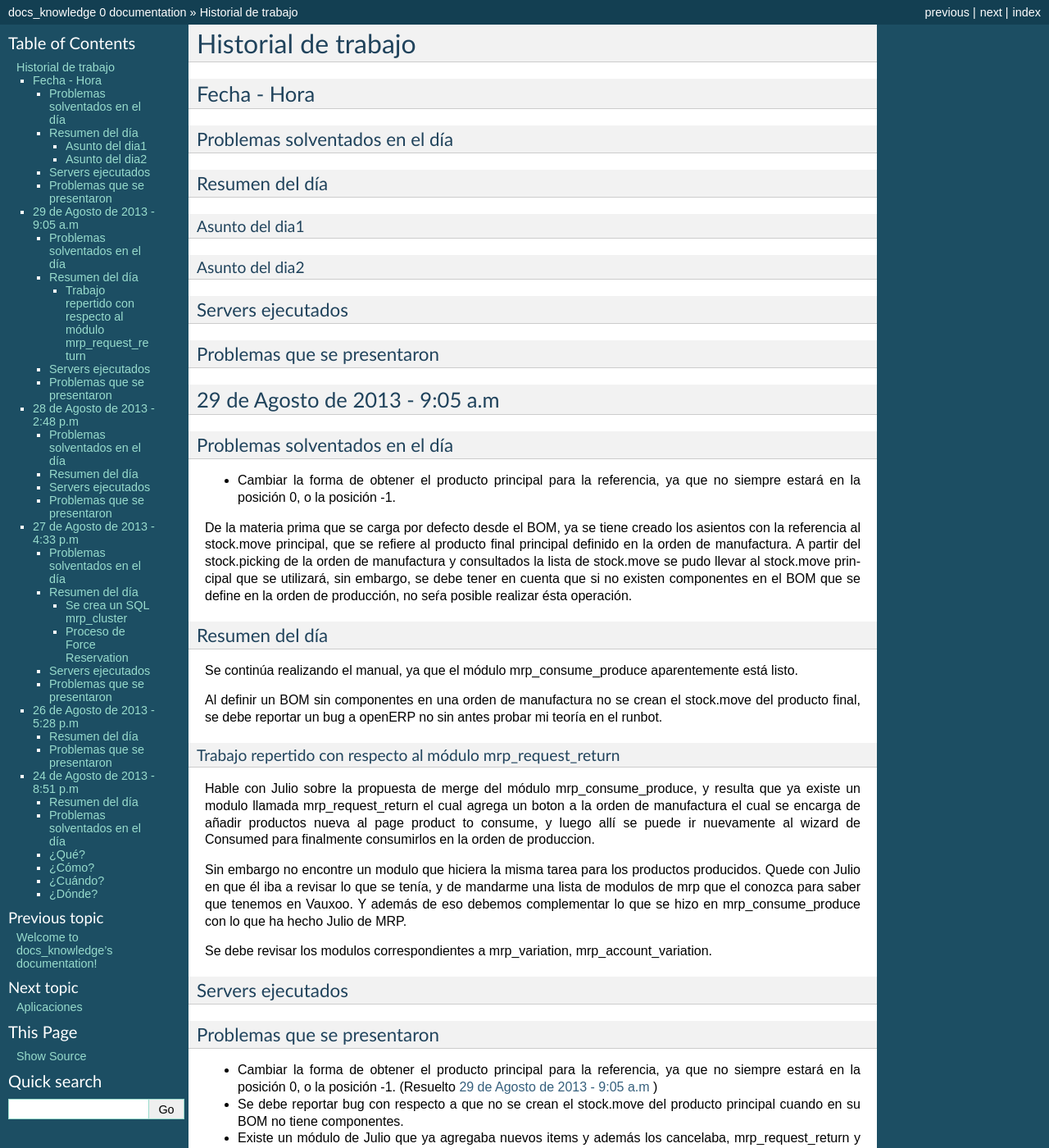
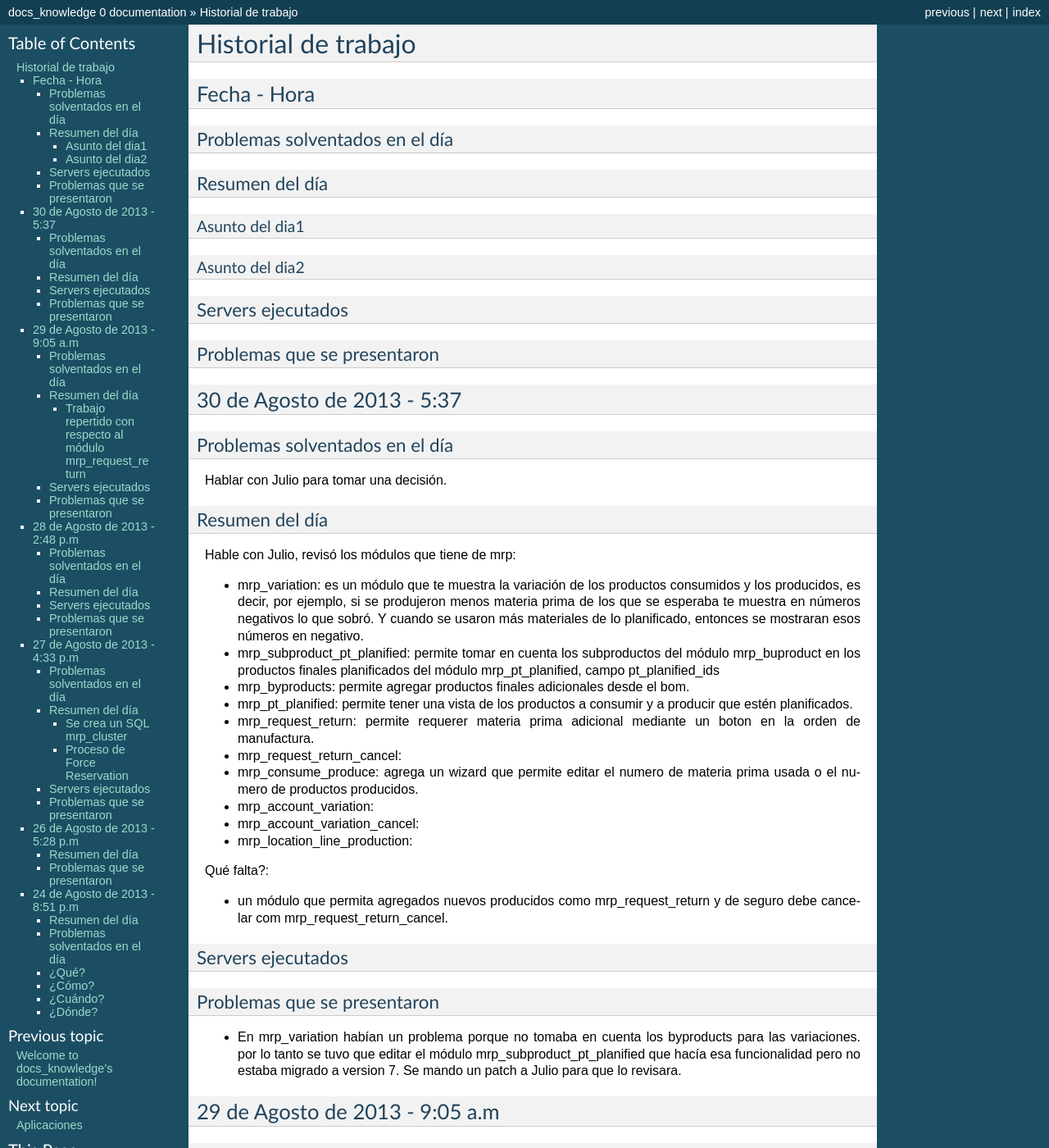
Before and after one commit to yaniaular/knowledge, a Sphinx documentation site: the page built from source/donde_quede.rst, in a window 1280 px wide and 1400 px high. Shown: the whole window at 82% size. Built offline with Sphinx 7.4.7, drawn with Linux system fonts in a browser that asks for light colours; formulas are drawn with MathJax 3; pages that are not in the unit, such as notebooks, are missing from menus.

Commit message:
[ADD] resumen del día 30 de Agosto del 2013

```diff
--- a/source/donde_quede.rst
+++ b/source/donde_quede.rst
@@ -28,6 +28,54 @@ Problemas que se presentaron
 ~~~~~~~~~~~~~~~~~~~~~~~~~~~~
 
 
+30 de Agosto de 2013 - 5:37
+---------------------------
+
+~~~~~~~~~~~~~~~~~~~~~~~~~~~~~~~
+Problemas solventados en el día
+~~~~~~~~~~~~~~~~~~~~~~~~~~~~~~~
+
+Hablar con Julio para tomar una decisión.
+
+~~~~~~~~~~~~~~~
+Resumen del día
+~~~~~~~~~~~~~~~
+Hable con Julio, revisó los módulos que tiene de mrp:
+
+- mrp_variation: es un módulo que te muestra la variación de los productos consumidos y los
+  producidos, es decir, por ejemplo, si se produjeron menos materia prima de los que se esperaba te
+  muestra en números negativos lo que sobró. Y cuando se usaron más materiales de lo planificado,
+  entonces se mostraran esos números en negativo.
+- mrp_subproduct_pt_planified: permite tomar en cuenta los subproductos del módulo mrp_buproduct
+  en los productos finales planificados del módulo mrp_pt_planified, campo pt_planified_ids
+- mrp_byproducts: permite agregar productos finales adicionales desde el bom.
+- mrp_pt_planified: permite tener una vista de los productos a consumir y a producir que estén
+  planificados.
+- mrp_request_return: permite requerer materia prima adicional mediante un boton en la orden de
+  manufactura.
+- mrp_request_return_cancel:
+- mrp_consume_produce: agrega un wizard que permite editar el numero de materia prima usada o el
+  numero de productos producidos.
+- mrp_account_variation:
+- mrp_account_variation_cancel:
+- mrp_location_line_production:
+
+Qué falta?:
+
+- un módulo que permita agregados nuevos producidos como mrp_request_return y de seguro debe
+  cancelar com mrp_request_return_cancel.
+
+~~~~~~~~~~~~~~~~~~
+Servers ejecutados
+~~~~~~~~~~~~~~~~~~
+
+~~~~~~~~~~~~~~~~~~~~~~~~~~~~
+Problemas que se presentaron
+~~~~~~~~~~~~~~~~~~~~~~~~~~~~
+
+- En mrp_variation habían un problema porque no tomaba en cuenta los byproducts para las
+  variaciones. por lo tanto se tuvo que editar el módulo mrp_subproduct_pt_planified que hacía esa
+  funcionalidad pero no estaba migrado a version 7. Se mando un patch a Julio para que lo revisara.
 
 29 de Agosto de 2013 - 9:05 a.m
 -------------------------------
```
